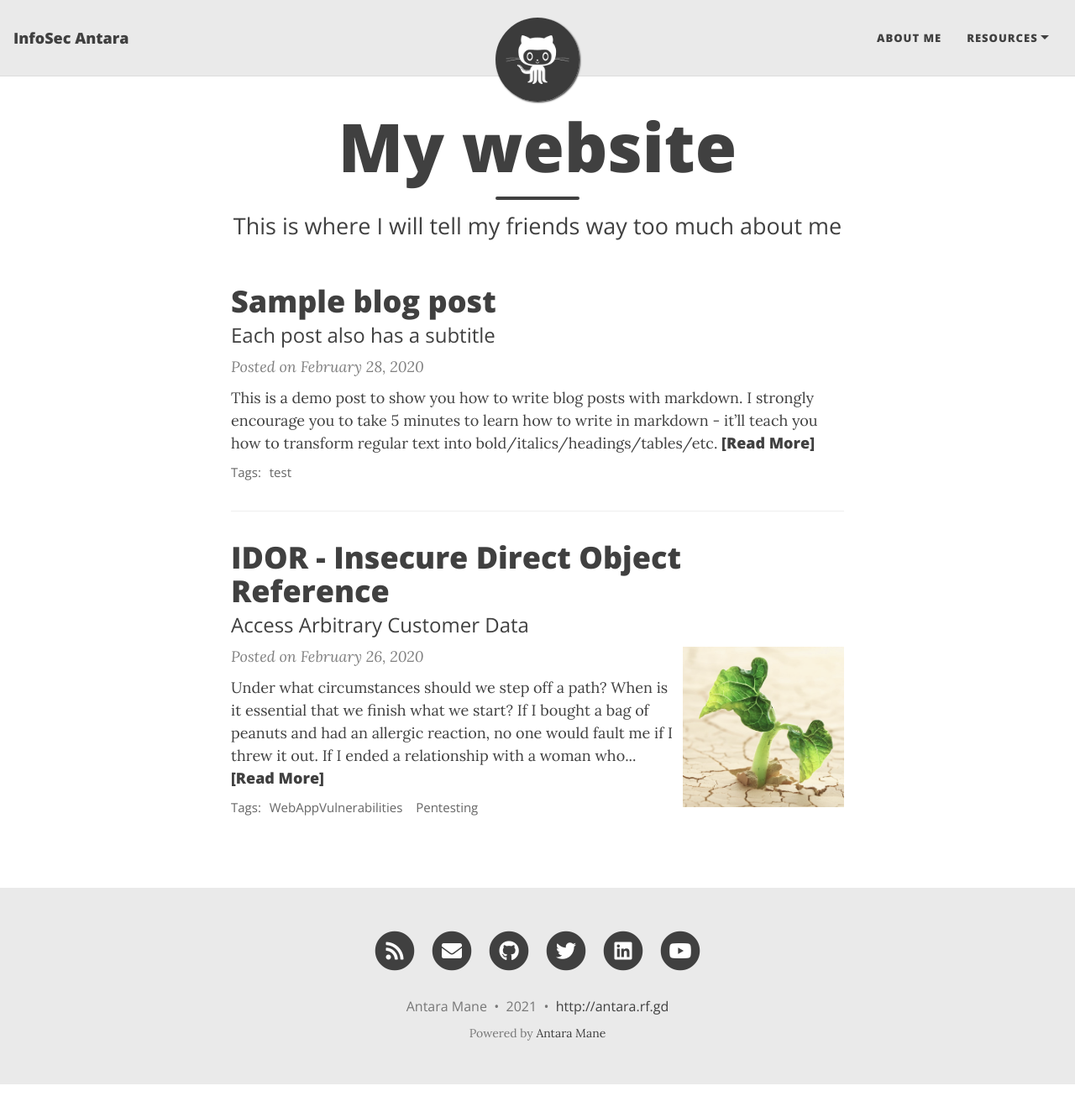
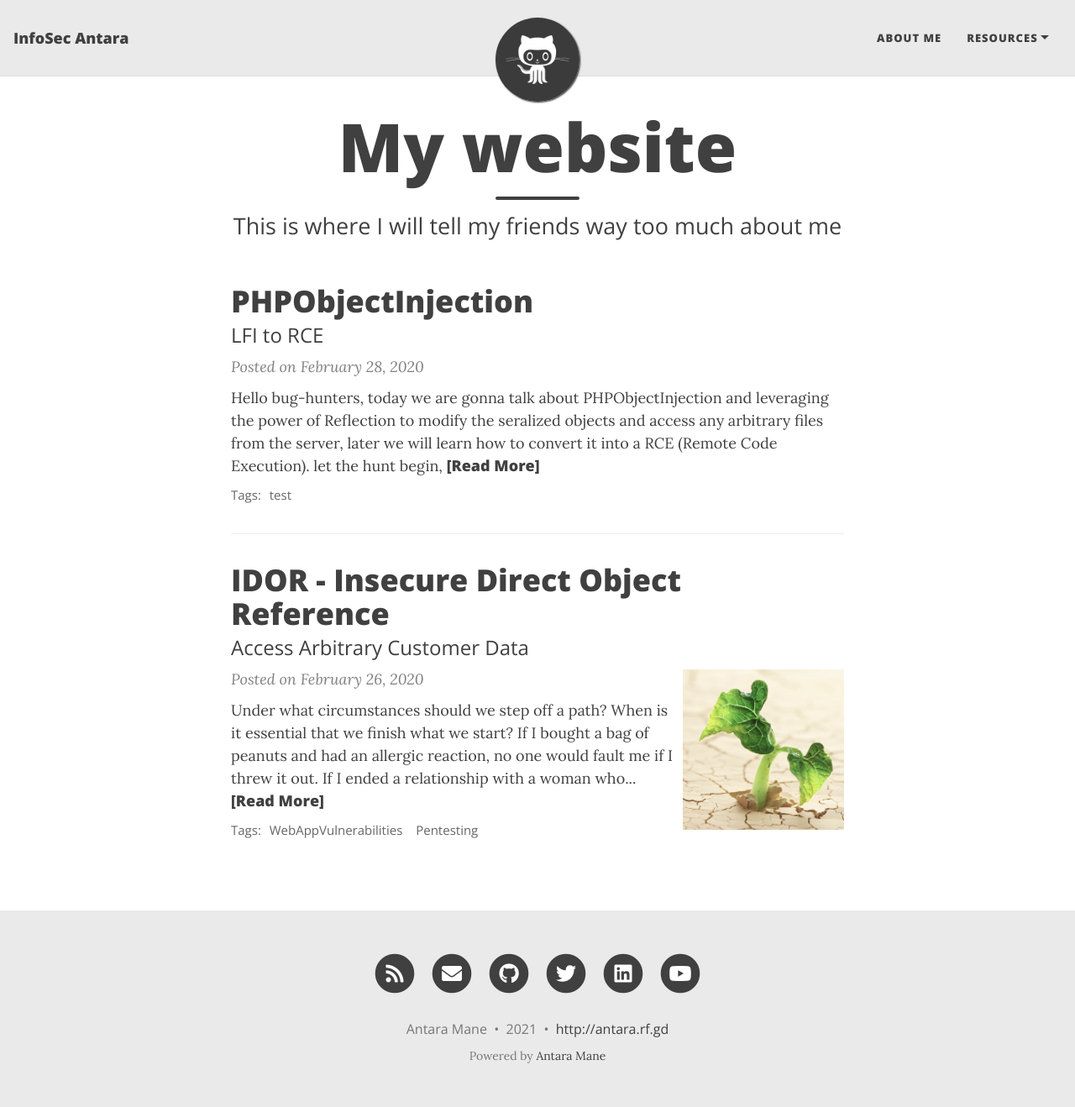
Before and after one commit to InfoSecAntara/theantaramane, a Jekyll site: the page built from index.html, in a window 1280 px wide and 1318 px high. Shown: the whole window at 84% size. Built offline with Jekyll 4.4.1, drawn with Linux system fonts in a browser that asks for light colours; nearby versions of some CDN libraries; the list of posts is cut into pages by our own code.

Commit message:
Update 2020-02-28-test-markdown.md

```diff
--- a/_posts/2020-02-28-test-markdown.md
+++ b/_posts/2020-02-28-test-markdown.md
@@ -1,16 +1,18 @@
 ---
-layout: post
-title: Sample blog post
-subtitle: Each post also has a subtitle
-gh-repo: daattali/beautiful-jekyll
+layout:
+title: PHPObjectInjection
+subtitle: LFI to RCE
+# gh-repo: daattali/beautiful-jekyll
 gh-badge: [star, fork, follow]
 tags: [test]
 comments: true
 ---
 
-This is a demo post to show you how to write blog posts with markdown.  I strongly encourage you to [take 5 minutes to learn how to write in markdown](https://markdowntutorial.com/) - it'll teach you how to transform regular text into bold/italics/headings/tables/etc.
+Hello bug-hunters, today we are gonna talk about PHPObjectInjection and leveraging the power of Reflection to modify the seralized objects and access any arbitrary files from the server, later we will learn how to convert it into a RCE (Remote Code Execution). let the hunt begin,
 
-**Here is some bold text**
+**What is PHPObjectInjection**
+
+Before we talk about PHPObjectInjection, let's undertsand what is Serialization? I hope you must be knowing, lets have a revison,
 
 ## Here is a secondary heading
 
```
